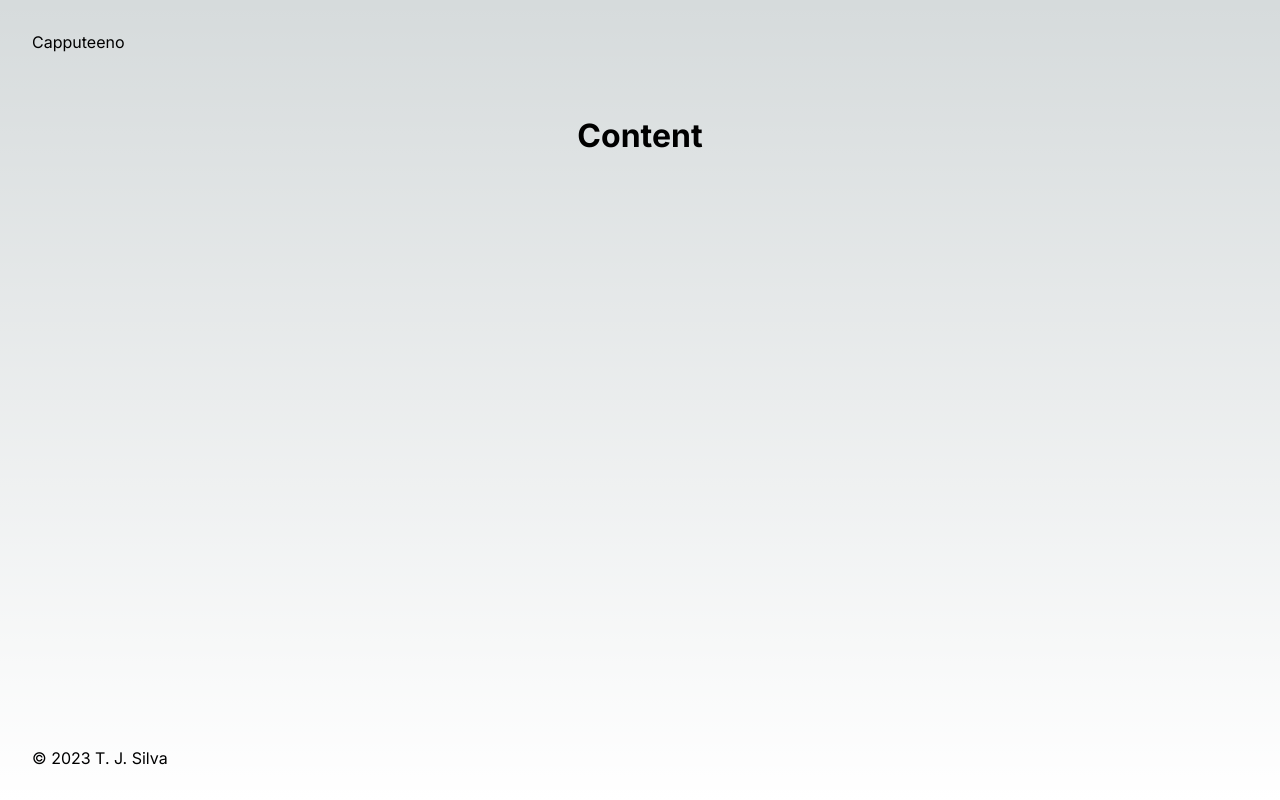
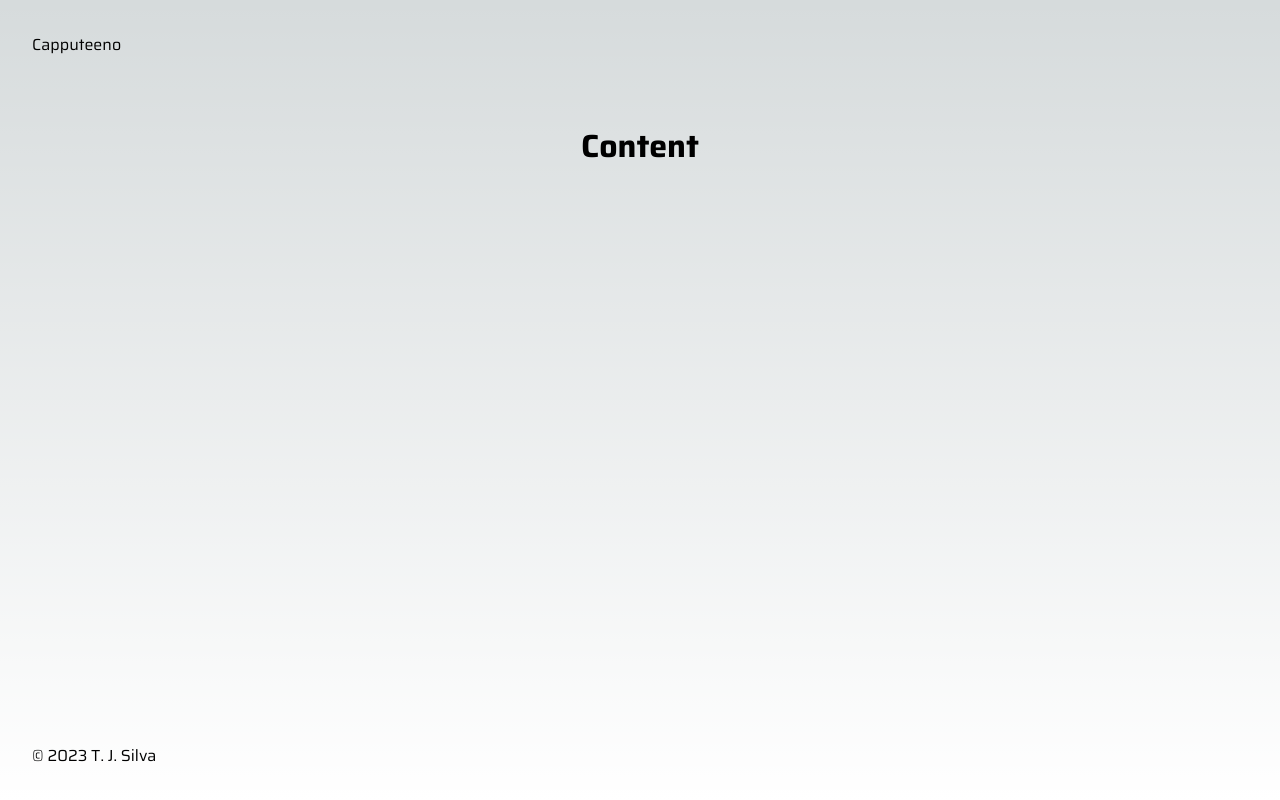
Before and after one commit to silva-thiago/capputeeno-store, a Next.js app in the folder capputeeno/: page / in a window 1280 px wide. Built offline with nearby package versions, Linux system fonts and the light colour scheme.

Commit message:
refactor: update font system

```diff
--- a/capputeeno/src/app/globals.css
+++ b/capputeeno/src/app/globals.css
@@ -1,20 +1,17 @@
 :root {
+  --background-end-rgb: 255, 255, 255;
+  --background-start-rgb: 214, 219, 220;
+  --border-radius: 0.75rem;
+  --font-system-ui: system-ui, "Segoe UI", Roboto, Helvetica, Arial, sans-serif, "Apple Color Emoji", "Segoe UI Emoji", "Segoe UI Symbol";
+  --foreground-rgb: 0, 0, 0;
   --max-width: 1100px;
-  --border-radius: 0.75rem;
-  --font-mono: ui-monospace, Menlo, Monaco, 'Cascadia Mono', 'Segoe UI Mono',
-    'Roboto Mono', 'Oxygen Mono', 'Ubuntu Monospace', 'Source Code Pro',
-    'Fira Mono', 'Droid Sans Mono', 'Courier New', monospace;
-
-  --foreground-rgb: 0, 0, 0;
-  --background-start-rgb: 214, 219, 220;
-  --background-end-rgb: 255, 255, 255;
 }
 
 @media (prefers-color-scheme: dark) {
   :root {
+    --background-end-rgb: 0, 0, 0;
+    --background-start-rgb: 0, 0, 0;
     --foreground-rgb: 255, 255, 255;
-    --background-start-rgb: 0, 0, 0;
-    --background-end-rgb: 0, 0, 0;
   }
 }
 
--- a/capputeeno/src/app/layout.tsx
+++ b/capputeeno/src/app/layout.tsx
@@ -1,7 +1,7 @@
 import './globals.css'
-import { Inter } from 'next/font/google'
+import { Saira } from 'next/font/google'
 
-const inter = Inter({ subsets: ['latin'] })
+const saira = Saira({ weight: ['400', '700'], subsets: ['latin'] })
 
 export const metadata = {
   title: 'Create Next App',
@@ -15,7 +15,7 @@ export default function RootLayout({
 }) {
   return (
     <html lang="en">
-      <body className={inter.className}>{children}</body>
+      <body className={saira.className}>{children}</body>
     </html>
   )
 }
```
